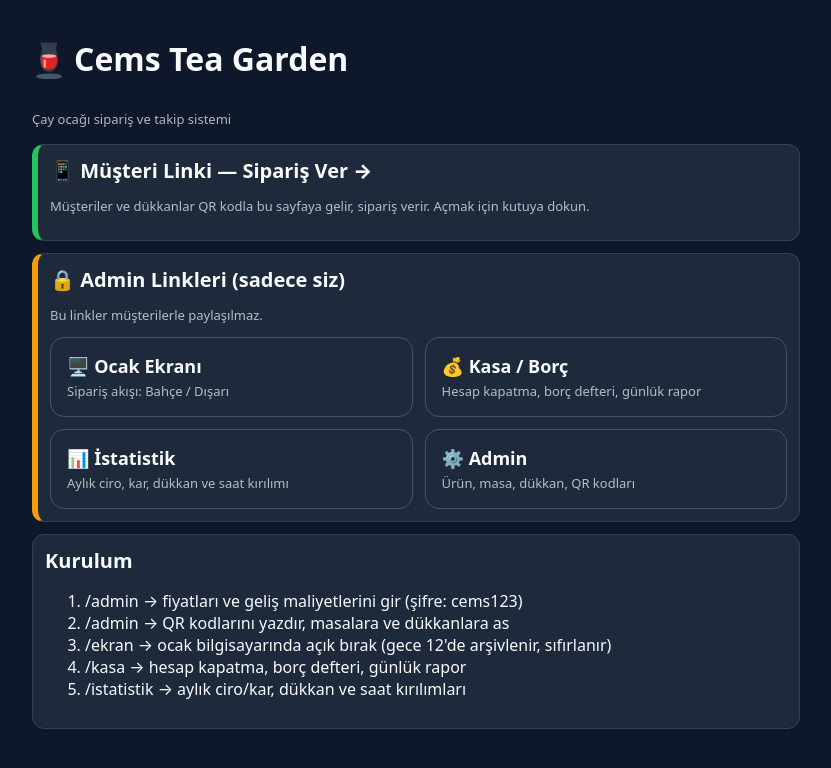
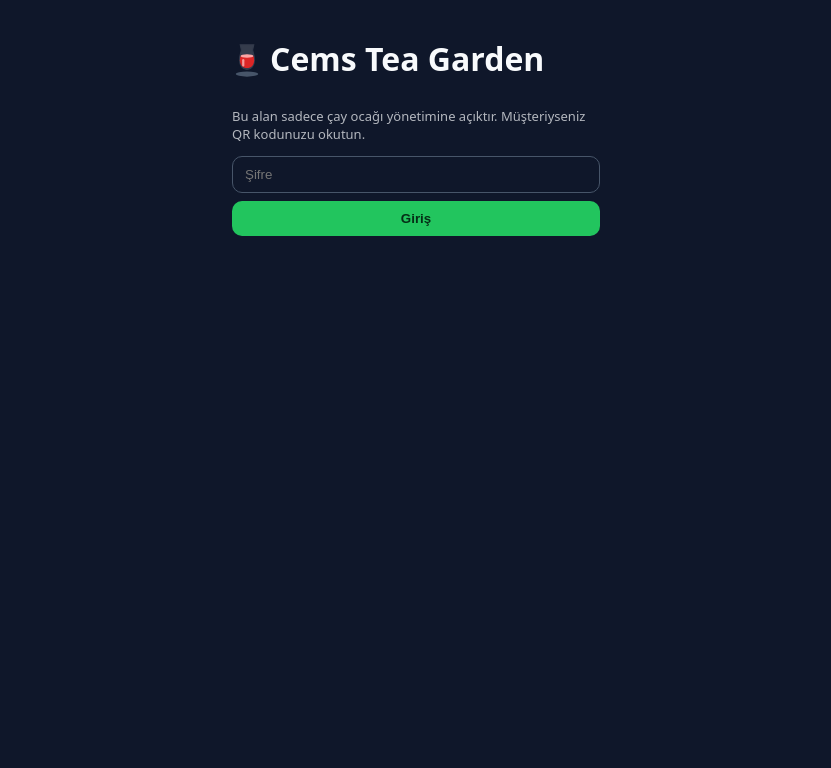
Before and after one commit to Furkan-Pamuk/cems-tea-garden, a Next.js app: page / in a window 1280 px wide. Shown: the top 768 px of the page, without its empty margins (224-1055 px from the left). Built offline with nearby package versions, Linux system fonts and the light colour scheme.

Commit message:
Musteri sayfasindan anasayfaya donus kaldirildi, anasayfa sifreli

```diff
--- a/app/page.js
+++ b/app/page.js
@@ -1,18 +1,36 @@
+"use client";
+import { useEffect, useState } from "react";
 import TeaLogo from "./tea-logo";
 
 export default function Home() {
+  const [pw, setPw] = useState("");
+  const [ok, setOk] = useState(false);
+
+  useEffect(() => {
+    if (localStorage.getItem("admin_pw")) {
+      setPw(localStorage.getItem("admin_pw"));
+      setOk(true);
+    }
+  }, []);
+
+  if (!ok) {
+    return (
+      <div className="container" style={{ maxWidth: 400 }}>
+        <h1><TeaLogo size={30} /></h1>
+        <p className="muted">Bu alan sadece çay ocağı yönetimine açıktır. Müşteriyseniz QR kodunuzu okutun.</p>
+        <input type="password" placeholder="Şifre" value={pw} onChange={(e) => setPw(e.target.value)} />
+        <button className="btn" style={{ marginTop: 8, width: "100%" }} onClick={() => { localStorage.setItem("admin_pw", pw); setOk(true); }}>Giriş</button>
+      </div>
+    );
+  }
+
   return (
     <div className="container" style={{ maxWidth: 800 }}>
       <h1><TeaLogo size={34} /></h1>
       <p className="muted">Çay ocağı sipariş ve takip sistemi</p>
 
-      <a href="/s" className="card clickcard" style={{ marginTop: 16, borderLeft: "6px solid #22c55e" }}>
-        <div className="big">📱 Müşteri Linki — Sipariş Ver →</div>
-        <p className="muted">Müşteriler ve dükkanlar QR kodla bu sayfaya gelir, sipariş verir. Açmak için kutuya dokun.</p>
-      </a>
-
-      <div className="card" style={{ marginTop: 12, borderLeft: "6px solid #f59e0b" }}>
-        <div className="big">🔒 Admin Linkleri (sadece siz)</div>
+      <div className="card" style={{ marginTop: 16, borderLeft: "6px solid #f59e0b" }}>
+        <div className="big">🔒 Yönetim</div>
         <p className="muted">Bu linkler müşterilerle paylaşılmaz.</p>
         <div className="grid2" style={{ marginTop: 8 }}>
           <a className="bigbtn" href="/ekran">🖥️ Ocak Ekranı<small>Sipariş akışı: Bahçe / Dışarı</small></a>
@@ -31,6 +49,7 @@ export default function Home() {
           <li>/kasa → hesap kapatma, borç defteri, günlük rapor</li>
           <li>/istatistik → aylık ciro/kar, dükkan ve saat kırılımları</li>
         </ol>
+        <button className="btn ghost" onClick={() => { localStorage.removeItem("admin_pw"); setOk(false); }}>Çıkış</button>
       </div>
     </div>
   );
--- a/app/s/page.js
+++ b/app/s/page.js
@@ -119,7 +119,7 @@ function Icerik() {
 
   return (
     <div className="light">
-      <div className="topbar"><span className="row"><a href="/" className="btn ghost">← Geri</a><TeaLogo size={26} /><span> — Sipariş</span></span><span className="muted">canlı</span></div>
+      <div className="topbar"><span className="row"><TeaLogo size={26} /><span> — Sipariş</span></span><span className="muted">canlı</span></div>
       <div className="container" style={{ maxWidth: 640 }}>
         {orderStatus && (
           <div className="card" style={{ borderLeft: "6px solid #38bdf8", marginBottom: 12 }}>
```
